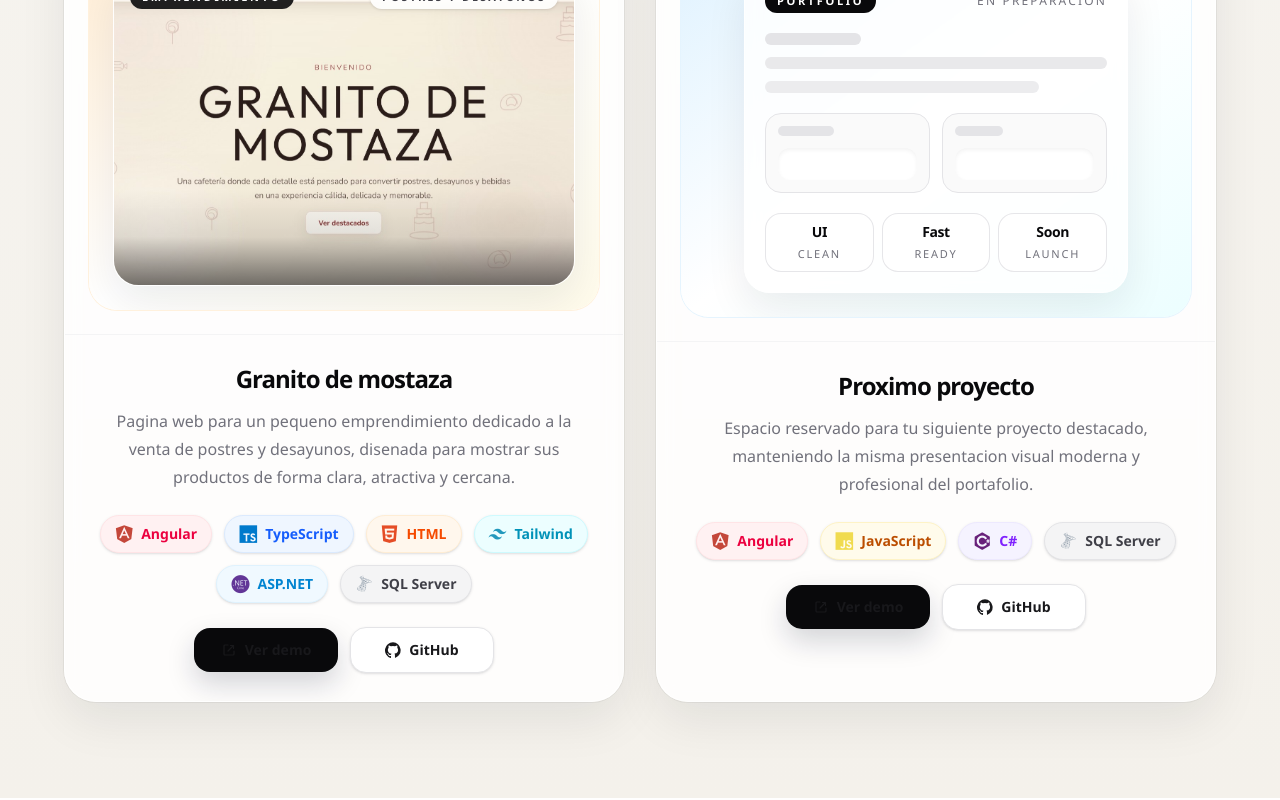
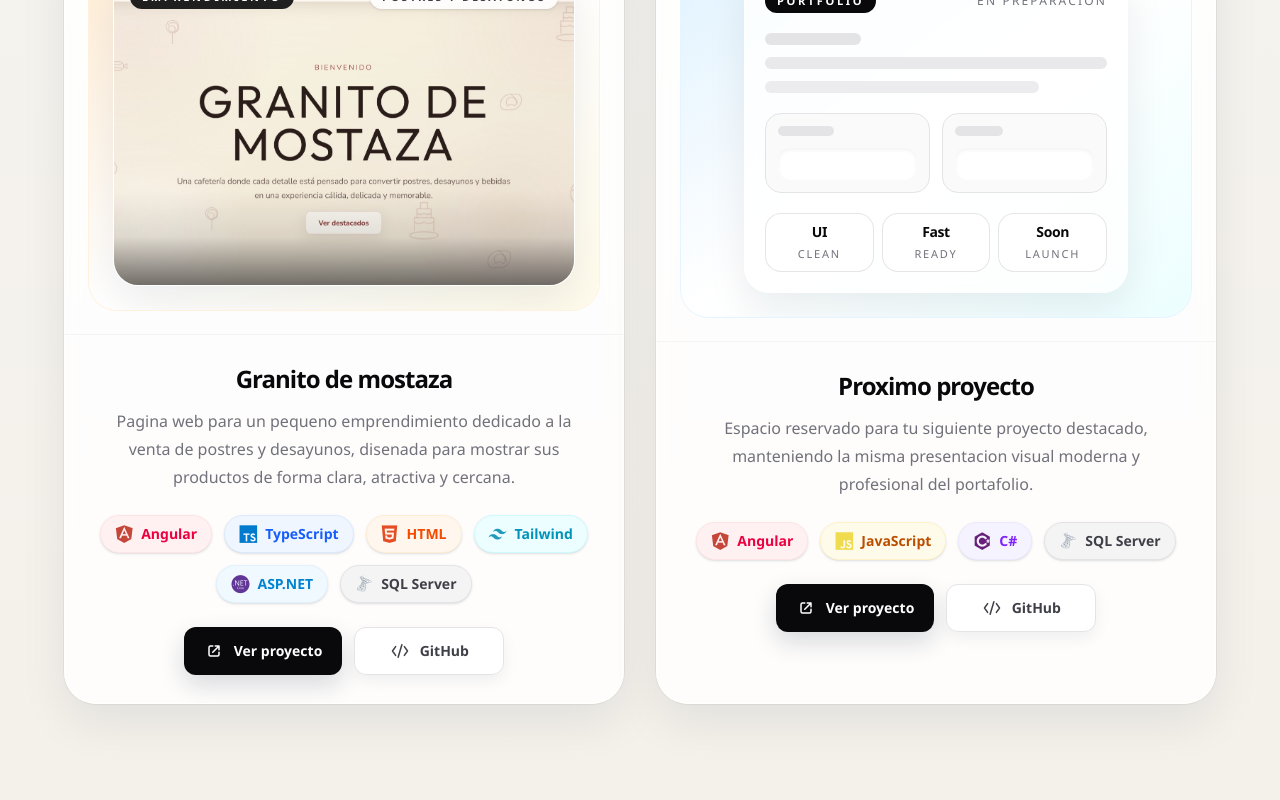
Before and after one commit to Dev-1Miguel/Portafolio, an Angular app: page / in a window 1280 px wide. Shown: the part 1833-2633 px from the top of the page. Built offline with nearby package versions, Linux system fonts and the light colour scheme.

Commit message:
(feat Seccion de proyectos

```diff
--- a/src/app/features/home/components/projects/projects.component.html
+++ b/src/app/features/home/components/projects/projects.component.html
@@ -114,31 +114,50 @@
 
             <div class="flex flex-wrap items-center justify-center gap-3">
               @for (link of project.links; track trackByLink($index, link)) {
+                @if (link.variant === 'primary') {
                   <a
                     [href]="link.href"
                     target="_blank"
                     rel="noreferrer"
-                  [class]="
-                    'inline-flex min-w-36 items-center justify-center gap-2 rounded-2xl px-5 py-3 text-sm font-semibold transition duration-300 ' +
-                    (link.variant === 'primary'
-                      ? 'bg-zinc-950 text-white shadow-[0_12px_28px_rgba(15,23,42,0.18)] hover:-translate-y-0.5 hover:bg-zinc-800'
-                      : 'border border-zinc-200 bg-white text-zinc-700 shadow-sm hover:-translate-y-0.5 hover:border-zinc-300 hover:text-zinc-950')
-                  "
+                    aria-label="Ver proyecto"
+                    class="inline-flex h-12 min-w-[150px] items-center justify-center gap-2.5 rounded-xl bg-zinc-950 px-5 text-sm font-semibold text-white shadow-[0_10px_24px_rgba(15,23,42,0.16)] transition-all duration-300 hover:-translate-y-0.5 hover:bg-zinc-800"
                   >
-                  @if (link.label === 'Ver demo') {
-                    <svg xmlns="http://www.w3.org/2000/svg" class="h-4 w-4" fill="none" viewBox="0 0 24 24" stroke="currentColor" stroke-width="1.8">
-                      <path stroke-linecap="round" stroke-linejoin="round" d="M14.25 5.25H18.75V9.75" />
-                      <path stroke-linecap="round" stroke-linejoin="round" d="M18.375 5.625L10.5 13.5" />
-                      <path stroke-linecap="round" stroke-linejoin="round" d="M19.5 13.5V18A1.5 1.5 0 0 1 18 19.5H6A1.5 1.5 0 0 1 4.5 18V6A1.5 1.5 0 0 1 6 4.5H10.5" />
+                    <svg
+                      xmlns="http://www.w3.org/2000/svg"
+                      class="h-5 w-5 shrink-0 text-white"
+                      fill="none"
+                      viewBox="0 0 24 24"
+                      stroke="currentColor"
+                      stroke-width="1.8"
+                    >
+                      <path stroke-linecap="round" stroke-linejoin="round" d="M13.5 6H18m0 0v4.5M18 6l-7.5 7.5" />
+                      <path stroke-linecap="round" stroke-linejoin="round" d="M10.5 6H7.8A1.8 1.8 0 0 0 6 7.8v8.4A1.8 1.8 0 0 0 7.8 18h8.4a1.8 1.8 0 0 0 1.8-1.8V13.5" />
                     </svg>
+
+                    <span class="text-white">Ver proyecto</span>
+                  </a>
                 } @else {
-                    <svg xmlns="http://www.w3.org/2000/svg" class="h-4 w-4" fill="currentColor" viewBox="0 0 24 24">
-                      <path d="M12 .5a12 12 0 0 0-3.79 23.39c.6.11.82-.26.82-.58v-2.23c-3.34.73-4.04-1.6-4.04-1.6a3.18 3.18 0 0 0-1.34-1.75c-1.1-.75.08-.74.08-.74a2.5 2.5 0 0 1 1.83 1.22 2.53 2.53 0 0 0 3.45.99 2.54 2.54 0 0 1 .75-1.59c-2.67-.3-5.47-1.33-5.47-5.9a4.62 4.62 0 0 1 1.23-3.22 4.28 4.28 0 0 1 .12-3.17s1-.32 3.3 1.23a11.43 11.43 0 0 1 6 0c2.3-1.55 3.3-1.23 3.3-1.23a4.28 4.28 0 0 1 .12 3.17 4.61 4.61 0 0 1 1.23 3.22c0 4.58-2.8 5.6-5.48 5.9a2.84 2.84 0 0 1 .81 2.21v3.28c0 .32.22.7.83.58A12 12 0 0 0 12 .5Z" />
+                  <a
+                    [href]="link.href"
+                    target="_blank"
+                    rel="noreferrer"
+                    aria-label="GitHub"
+                    class="inline-flex h-12 min-w-[150px] items-center justify-center gap-2.5 rounded-xl border border-zinc-200 bg-white px-5 text-sm font-semibold text-zinc-700 shadow-[0_6px_16px_rgba(15,23,42,0.06)] transition-all duration-300 hover:-translate-y-0.5 hover:border-zinc-300 hover:bg-zinc-50 hover:text-zinc-950"
+                  >
+                    <svg
+                      xmlns="http://www.w3.org/2000/svg"
+                      class="h-5 w-5 shrink-0 text-zinc-700"
+                      fill="none"
+                      viewBox="0 0 24 24"
+                      stroke="currentColor"
+                      stroke-width="1.8"
+                    >
+                      <path stroke-linecap="round" stroke-linejoin="round" d="M17.25 6.75 21 12l-3.75 5.25M6.75 6.75 3 12l3.75 5.25M14.25 4.5 9.75 19.5" />
                     </svg>
+
+                    <span class="text-zinc-700">GitHub</span>
+                  </a>
                 }
-
-                  <span>{{ link.label }}</span>
-                </a>
               }
             </div>
           </div>
--- a/src/app/features/home/data/projects.data.ts
+++ b/src/app/features/home/data/projects.data.ts
@@ -49,7 +49,7 @@ export const PROJECTS: ProjectItem[] = [
       { value: 'Responsive', label: 'mobile' }
     ],
     links: [
-      { label: 'Ver demo', href: 'https://example.com/granito-de-mostaza', variant: 'primary' },
+      { label: 'Ver proyecto', href: 'https://granitodemostaza.netlify.app/', variant: 'primary' },
       { label: 'GitHub', href: 'https://github.com/your-user/granito-de-mostaza', variant: 'secondary' }
     ]
   },
--- a/src/app/shared/components/navbar/navbar.component.html
+++ b/src/app/shared/components/navbar/navbar.component.html
@@ -43,6 +43,13 @@
               <path stroke-linecap="round" stroke-linejoin="round" d="m19 8-6.5 6.5" />
             </svg>
           }
+          @case ('experience') {
+            <svg xmlns="http://www.w3.org/2000/svg" class="h-4 w-4" fill="none" viewBox="0 0 24 24" stroke="currentColor" stroke-width="1.8">
+              <path stroke-linecap="round" stroke-linejoin="round" d="M9 6V4.75A1.75 1.75 0 0 1 10.75 3h2.5A1.75 1.75 0 0 1 15 4.75V6" />
+              <path stroke-linecap="round" stroke-linejoin="round" d="M4 8.25A2.25 2.25 0 0 1 6.25 6h11.5A2.25 2.25 0 0 1 20 8.25v8.5A2.25 2.25 0 0 1 17.75 19H6.25A2.25 2.25 0 0 1 4 16.75v-8.5Z" />
+              <path stroke-linecap="round" stroke-linejoin="round" d="M4 10.5h16" />
+            </svg>
+          }
           @case ('contact') {
             <svg xmlns="http://www.w3.org/2000/svg" class="h-4 w-4" fill="none" viewBox="0 0 24 24" stroke="currentColor" stroke-width="1.8">
               <path stroke-linecap="round" stroke-linejoin="round" d="M21 5.5v9A2.5 2.5 0 0 1 18.5 17h-13A2.5 2.5 0 0 1 3 14.5v-9A2.5 2.5 0 0 1 5.5 3h13A2.5 2.5 0 0 1 21 5.5Z" />
--- a/src/app/shared/data/navigation.data.ts
+++ b/src/app/shared/data/navigation.data.ts
@@ -4,5 +4,6 @@ export const NAV_ITEMS: NavItem[] = [
   { label: 'Inicio', href: '#inicio', icon: 'home' },
   { label: 'Tecnologias', href: '#tecnologias', icon: 'tech' },
   { label: 'Proyectos', href: '#proyectos', icon: 'folder' },
+  { label: 'Experiencia', href: '#experiencia', icon: 'experience' },
   { label: 'Contacto', href: '#contacto', icon: 'contact' }
 ];
```
Lines whose indentation alone changed are shown as unchanged.
